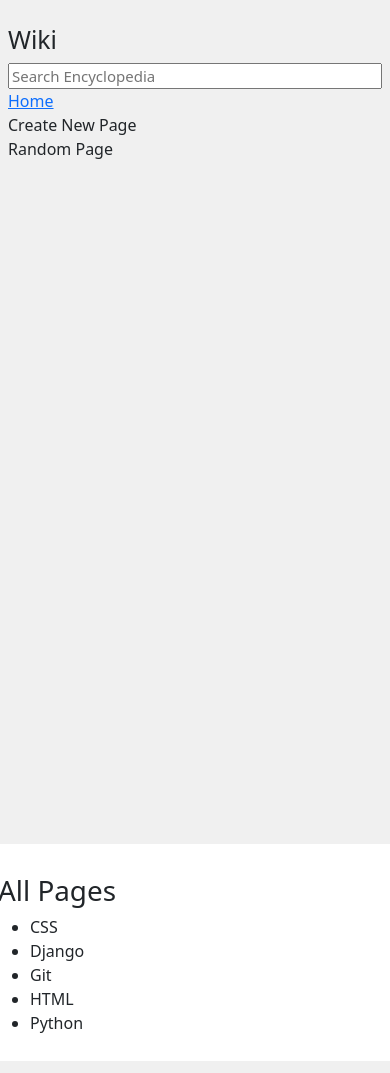
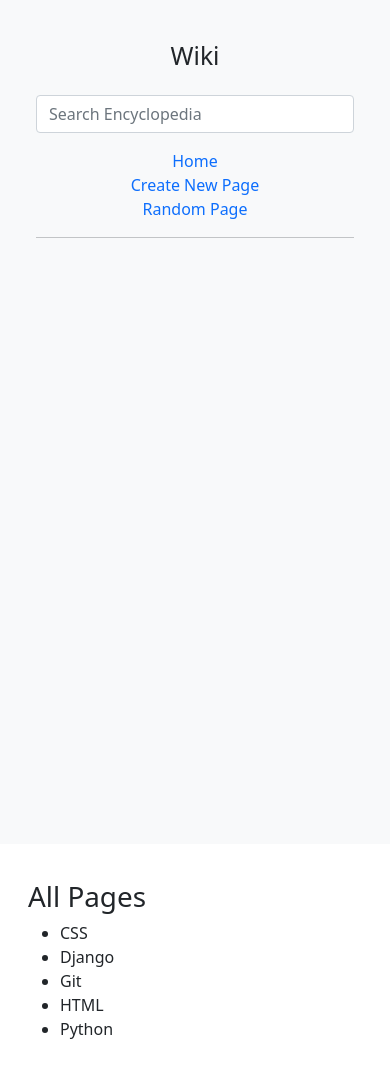
Before and after one commit to Orrv2904/Project1-Wiki, a Django app: page / in a window 390 px wide. Run offline with Django 3.2, Linux system fonts and the light colour scheme.

Commit message:
:lipstick:

```diff
--- a/encyclopedia/templates/encyclopedia/layout.html
+++ b/encyclopedia/templates/encyclopedia/layout.html
@@ -10,29 +10,34 @@
         <link rel="shortcut icon" href="{% static 'assets/ico/wiki.ico' %}" type="image/x-icon">
     </head>
     <body>
+
+        <div class="container-fluid">
             <div class="row">
-            <div class="sidebar col-lg-2 col-md-3">
-                <h2>Wiki</h2>
-                <form>
-                    <input class="search" type="text" name="q" placeholder="Search Encyclopedia">
+                <nav class="col-lg-2 col-md-3 bg-light sidebar">
+                    <div class="p-3 text-center">
+                        <h2 class="mb-4">Wiki</h2>
+                        <form class="mb-3">
+                            <input class="form-control" type="text" name="q" placeholder="Search Encyclopedia">
                         </form>
-                <div>
-                    <a href="{% url 'index' %}">Home</a>
-                </div>
-                <div>
-                    Create New Page
-                </div>
-                <div>
-                    Random Page
-                </div>
+                        <ul class="list-unstyled">
+                            <li><a href="{% url 'index' %}" class="text-decoration-none">Home</a></li>
+                            <li><a href="#" class="text-decoration-none">Create New Page</a></li>
+                            <li><a href="#" class="text-decoration-none">Random Page</a></li>
+                        </ul>
+                        <hr>
                         {% block nav %}
                         {% endblock %}
                     </div>
-            <div class="main col-lg-10 col-md-9">
+                </nav>
+                <main class="col-lg-10 col-md-9">
+                    <div class="p-3">
                         {% block body %}
                         {% endblock %}
                     </div>
+                </main>
             </div>
+        </div>
+
 
         <script src="https://cdn.jsdelivr.net/npm/@popperjs/core@2.9.2/dist/umd/popper.min.js" integrity="sha384-IQsoLXl5PILFhosVNubq5LC7Qb9DXgDA9i+tQ8Zj3iwWAwPtgFTxbJ8NT4GN1R8p" crossorigin="anonymous"></script>
         <script src="https://cdn.jsdelivr.net/npm/bootstrap@5.0.2/dist/js/bootstrap.min.js" integrity="sha384-cVKIPhGWiC2Al4u+LWgxfKTRIcfu0JTxR+EQDz/bgldoEyl4H0zUF0QKbrJ0EcQF" crossorigin="anonymous"></script>
--- a/encyclopedia/views.py
+++ b/encyclopedia/views.py
@@ -4,6 +4,12 @@ from . import util
 
 
 def index(request):
+    entries = util.list_entries()
+    css_file = util.get_entry("CSS")
+    coffe = util.get_entry("coffe")
+    print(entries)
+    print(css_file)
+    print(coffe)
     return render(request, "encyclopedia/index.html", {
         "entries": util.list_entries()
     })
```
Lines whose indentation alone changed are shown as unchanged.
